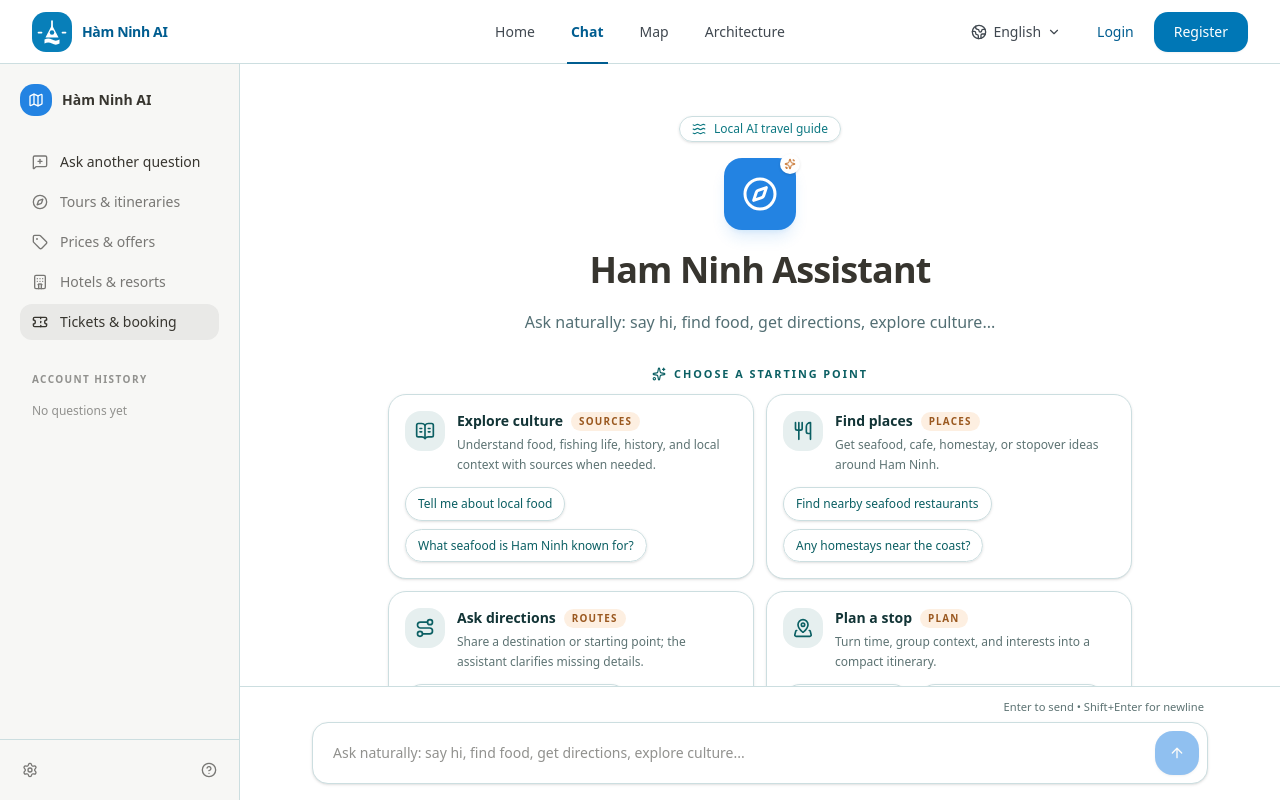
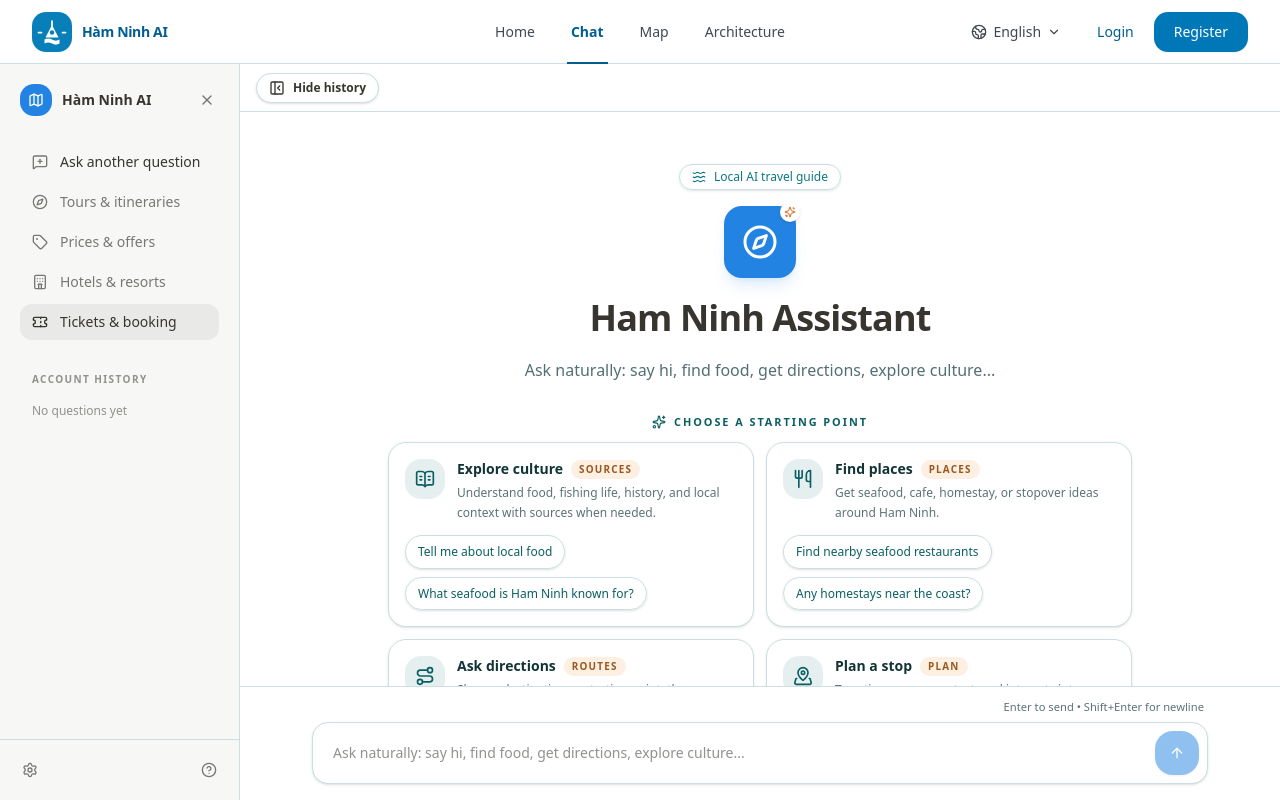
Before and after one commit to thanhnndev/citd-hk1-project, a Next.js app in the folder frontend/: page /en/chat in a window 1280 px wide. Built offline with nearby package versions, Linux system fonts and the light colour scheme.

Commit message:
add button close and open panel and sidebar

```diff
--- a/frontend/src/components/chat/chat-interface.tsx
+++ b/frontend/src/components/chat/chat-interface.tsx
@@ -17,7 +17,7 @@ import {
   type ChatConversationSummary,
   type StoredChatConversation,
 } from "@/lib/chat-storage";
-import { ArrowDown, ArrowUp, AlertCircle, Loader2, MapPinned, Menu, RotateCcw, Trash2, ArrowRight } from "lucide-react";
+import { ArrowDown, ArrowUp, AlertCircle, BookOpen, Loader2, MapPinned, Menu, PanelLeftClose, PanelLeftOpen, RotateCcw, Trash2, ArrowRight } from "lucide-react";
 
 interface Message {
   role: "user" | "assistant";
@@ -107,6 +107,8 @@ export function ChatInterface({ locale, translations }: ChatInterfaceProps) {
   const [isNearBottom, setIsNearBottom] = useState(true);
   const [sidebarOpen, setSidebarOpen] = useState(false);
   const [placesOpen, setPlacesOpen] = useState(false);
+  const [sidebarCollapsed, setSidebarCollapsed] = useState(false);
+  const [placesPanelOpen, setPlacesPanelOpen] = useState(true);
   const messagesEndRef = useRef<HTMLDivElement>(null);
   const scrollRef = useRef<HTMLDivElement>(null);
   const textareaRef = useRef<HTMLTextAreaElement>(null);
@@ -357,6 +359,28 @@ export function ChatInterface({ locale, translations }: ChatInterfaceProps) {
       : sourceCount > 0
         ? `${sourceCount} ${sourceCount === 1 ? labels.one : labels.many}`
         : "";
+  const hasPlaces = latestPlaces.length > 0;
+  const showDesktopSidebar = !sidebarCollapsed;
+  const showDesktopPlaces = hasPlaces && placesPanelOpen;
+  const desktopGridClass = showDesktopSidebar
+    ? showDesktopPlaces
+      ? "lg:grid-cols-[240px_minmax(0,1fr)_360px]"
+      : "lg:grid-cols-[240px_minmax(0,1fr)]"
+    : showDesktopPlaces
+      ? "lg:grid-cols-[minmax(0,1fr)_360px]"
+      : "lg:grid-cols-[minmax(0,1fr)]";
+  const sidebarToggleLabel = sidebarCollapsed
+    ? language === "vi" ? "Mở sidebar" : "Open sidebar"
+    : language === "vi" ? "Đóng sidebar" : "Close sidebar";
+  const sourcesToggleLabel = placesPanelOpen
+    ? language === "vi" ? "Đóng panel nguồn" : "Close sources panel"
+    : language === "vi" ? "Mở panel nguồn" : "Open sources panel";
+
+  useEffect(() => {
+    if (latestPlaces.length > 0) {
+      setPlacesPanelOpen(true);
+    }
+  }, [latestPlaces.length]);
 
   // ── Deterministic Quick Reply Chips ──────────────────────────────────────
   // Derives chip labels from local UI state only — no LLM/API calls.
@@ -464,11 +488,7 @@ export function ChatInterface({ locale, translations }: ChatInterfaceProps) {
   return (
     <div className="h-[calc(100dvh-4rem)] min-h-[36rem] overflow-hidden bg-white text-[#37352f]">
       <div
-        className={`grid h-full min-h-0 ${
-          latestPlaces.length > 0
-            ? "lg:grid-cols-[240px_minmax(0,1fr)_360px]"
-            : "lg:grid-cols-[240px_minmax(0,1fr)]"
-        }`}
+        className={`grid h-full min-h-0 ${desktopGridClass}`}
       >
         <ChatSidebar
           locale={locale}
@@ -480,9 +500,40 @@ export function ChatInterface({ locale, translations }: ChatInterfaceProps) {
           onSelectConversation={handleSelectConversation}
           mobileOpen={sidebarOpen}
           onMobileClose={() => setSidebarOpen(false)}
+          desktopOpen={!sidebarCollapsed}
+          onDesktopToggle={() => setSidebarCollapsed((current) => !current)}
         />
 
         <main className="relative flex min-h-0 min-w-0 flex-col bg-white">
+      <div className="relative z-20 flex h-12 shrink-0 items-center justify-between border-b border-[#e9e9e7] bg-white px-3 lg:px-4">
+        <button
+          type="button"
+          className="inline-flex items-center gap-2 rounded-full border border-[#e9e9e7] bg-white px-3 py-1.5 text-xs font-semibold text-[#37352f] shadow-sm transition hover:bg-[#f7f7f5]"
+          onClick={() => setSidebarCollapsed((current) => !current)}
+          aria-label={sidebarToggleLabel}
+          aria-pressed={!sidebarCollapsed}
+        >
+          {sidebarCollapsed ? <PanelLeftOpen className="size-4" /> : <PanelLeftClose className="size-4" />}
+          <span className="hidden sm:inline">
+            {sidebarCollapsed
+              ? language === "vi" ? "Mở lịch sử" : "Open history"
+              : language === "vi" ? "Ẩn lịch sử" : "Hide history"}
+          </span>
+        </button>
+
+        {hasPlaces && (
+          <button
+            type="button"
+            className="inline-flex items-center gap-2 rounded-full border border-[#cfe2ee] bg-[#f0f7fb] px-3 py-1.5 text-xs font-semibold text-[#005d90] shadow-sm transition hover:bg-[#e7f2fb]"
+            onClick={() => setPlacesPanelOpen((current) => !current)}
+            aria-label={sourcesToggleLabel}
+            aria-pressed={placesPanelOpen}
+          >
+            <BookOpen className="size-4" />
+            <span>{placeTranslations.placeResultsHeading}</span>
+          </button>
+        )}
+      </div>
 
       {/* Full-height scroll region — mobile-first with safe-area bottom padding for the composer */}
       <div
@@ -676,7 +727,7 @@ export function ChatInterface({ locale, translations }: ChatInterfaceProps) {
               >
                 <Menu className="size-4" />
               </button>
-              {latestPlaces.length > 0 && (
+              {hasPlaces && (
                 <button
                   type="button"
                   className="mr-1 rounded-md p-1 text-[#2383e2] hover:bg-[#f7f7f5] lg:hidden"
@@ -731,12 +782,14 @@ export function ChatInterface({ locale, translations }: ChatInterfaceProps) {
       </footer>
         </main>
 
-        {latestPlaces.length > 0 && (
+        {hasPlaces && (
           <PlaceResultsPanel
             places={latestPlaces}
             translations={placeTranslations}
             mobileOpen={placesOpen}
             onMobileClose={() => setPlacesOpen(false)}
+            desktopOpen={placesPanelOpen}
+            onDesktopClose={() => setPlacesPanelOpen(false)}
           />
         )}
       </div>
--- a/frontend/src/components/chat/chat-sidebar.tsx
+++ b/frontend/src/components/chat/chat-sidebar.tsx
@@ -24,6 +24,8 @@ interface ChatSidebarProps {
   onSelectConversation: (conversationId: string) => void;
   mobileOpen: boolean;
   onMobileClose: () => void;
+  desktopOpen: boolean;
+  onDesktopToggle: () => void;
 }
 
 export function ChatSidebar({
@@ -36,6 +38,8 @@ export function ChatSidebar({
   onSelectConversation,
   mobileOpen,
   onMobileClose,
+  desktopOpen,
+  onDesktopToggle,
 }: ChatSidebarProps) {
   const isVi = locale !== "en";
   const categories = isVi
@@ -76,6 +80,14 @@ export function ChatSidebar({
             className="ml-auto rounded-md p-1 text-[#787774] hover:bg-black/5 lg:hidden"
             onClick={onMobileClose}
             aria-label={isVi ? "Đóng menu" : "Close menu"}
+          >
+            <X className="size-4" />
+          </button>
+          <button
+            type="button"
+            className="ml-auto hidden rounded-md p-1 text-[#787774] hover:bg-black/5 lg:inline-flex"
+            onClick={onDesktopToggle}
+            aria-label={isVi ? "Đóng sidebar" : "Close sidebar"}
           >
             <X className="size-4" />
           </button>
@@ -172,9 +184,11 @@ export function ChatSidebar({
 
   return (
     <>
-      <aside className="hidden h-full min-h-0 w-60 shrink-0 border-r border-[#e9e9e7] bg-[#f7f7f5] lg:block">
-        {content}
-      </aside>
+      {desktopOpen && (
+        <aside className="hidden h-full min-h-0 w-60 shrink-0 border-r border-[#e9e9e7] bg-[#f7f7f5] lg:block">
+          {content}
+        </aside>
+      )}
       {mobileOpen && (
         <div className="fixed inset-0 z-50 lg:hidden" role="dialog" aria-modal="true" aria-label="Chat navigation">
           <button
--- a/frontend/src/components/chat/place-results-panel.tsx
+++ b/frontend/src/components/chat/place-results-panel.tsx
@@ -11,6 +11,8 @@ interface PlaceResultsPanelProps {
   };
   mobileOpen: boolean;
   onMobileClose: () => void;
+  desktopOpen: boolean;
+  onDesktopClose: () => void;
 }
 
 export function PlaceResultsPanel({
@@ -18,6 +20,8 @@ export function PlaceResultsPanel({
   translations,
   mobileOpen,
   onMobileClose,
+  desktopOpen,
+  onDesktopClose,
 }: PlaceResultsPanelProps) {
   if (places.length === 0) return null;
 
@@ -37,6 +41,7 @@ export function PlaceResultsPanel({
 
   return (
     <>
+      {desktopOpen && (
         <aside
           className="hidden h-full min-h-0 w-[360px] shrink-0 flex-col border-l border-[#e9e9e7] bg-white lg:flex"
           aria-label={translations.placeResultsHeading}
@@ -46,9 +51,18 @@ export function PlaceResultsPanel({
             <h2 className="text-[11px] font-semibold uppercase tracking-[0.12em] text-[#37352f]">
               {translations.placeResultsHeading}
             </h2>
+            <button
+              type="button"
+              onClick={onDesktopClose}
+              className="ml-auto rounded p-1.5 text-[#787774] hover:bg-[#f7f7f5]"
+              aria-label="Close sources panel"
+            >
+              <X className="size-4" />
+            </button>
           </div>
           <div className="min-h-0 flex-1 overflow-y-auto">{cards}</div>
         </aside>
+      )}
 
       {mobileOpen && (
         <div className="fixed inset-0 z-50 bg-black/25 lg:hidden" role="dialog" aria-modal="true" aria-label={translations.placeResultsHeading}>
```
Also changed, not shown: 1 other file (tests, documents, lock files or other folders). Lines whose indentation alone changed are shown as unchanged.
